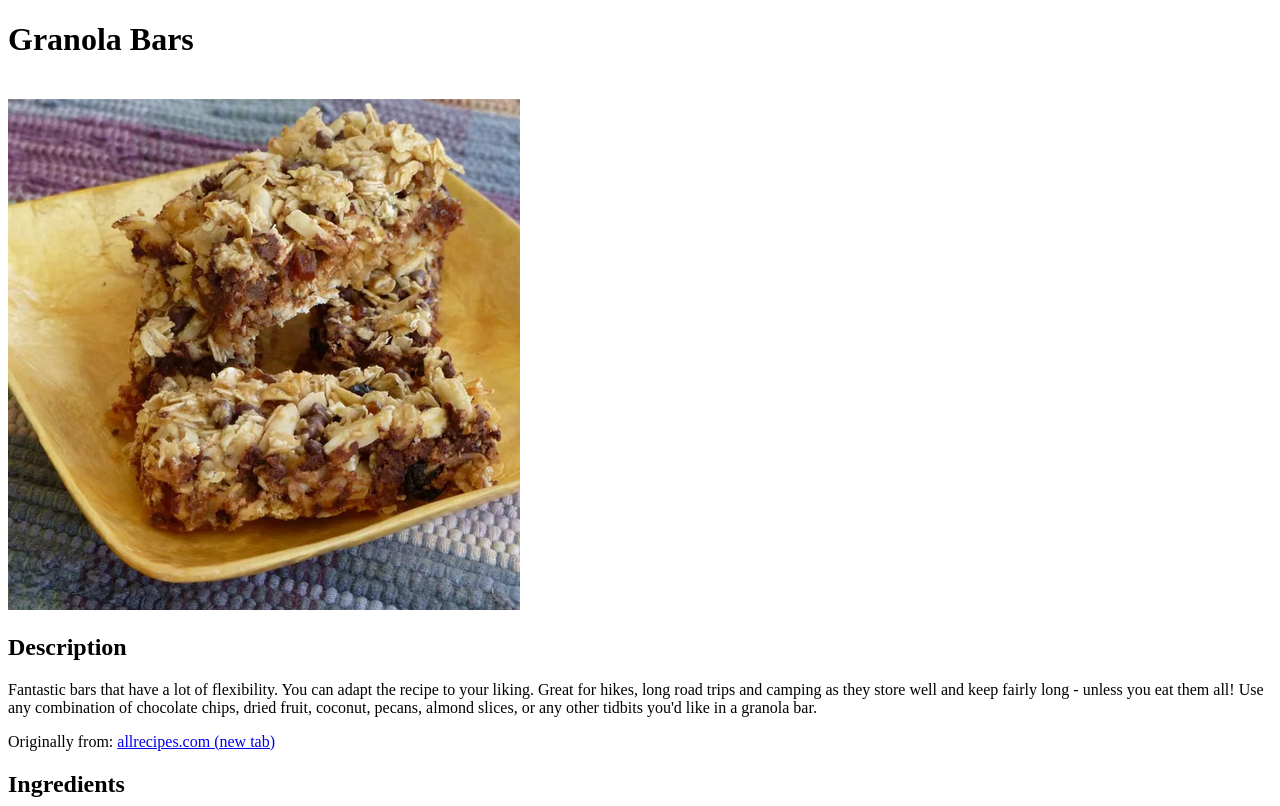
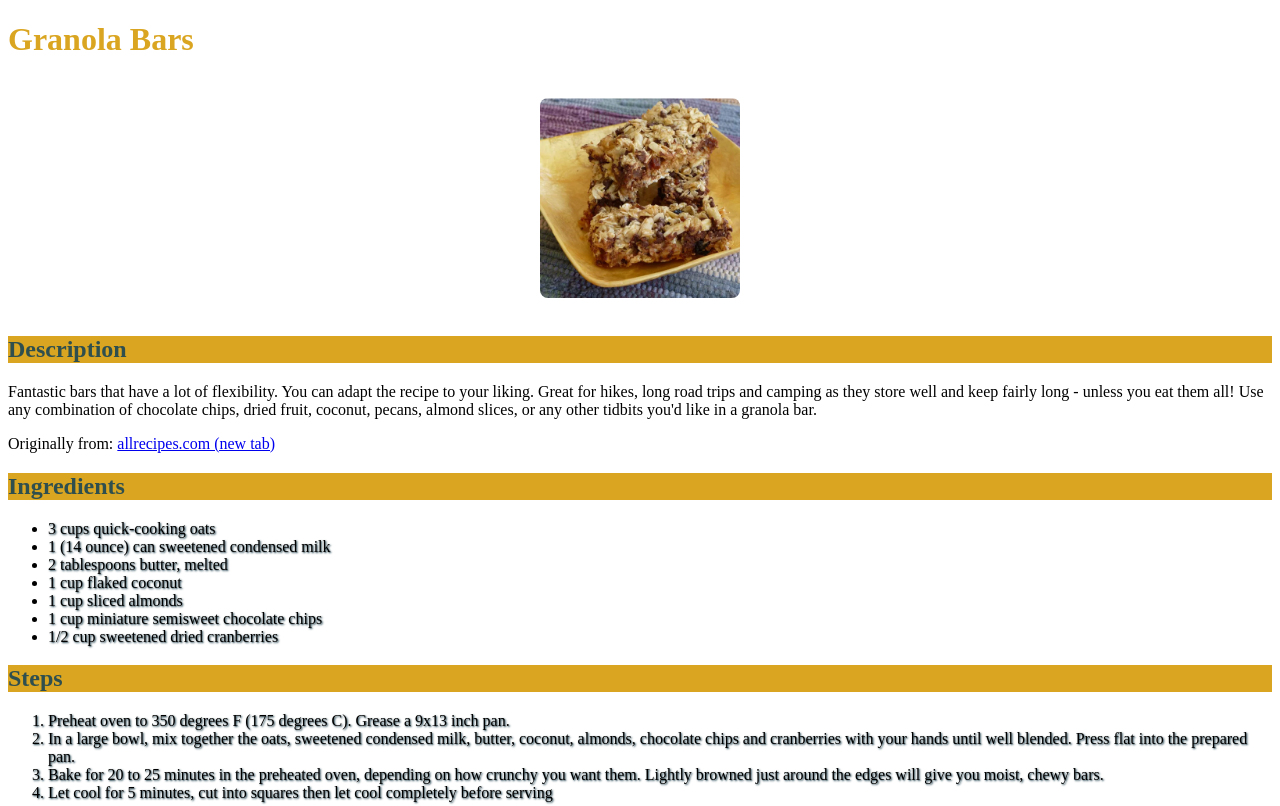
Before and after one commit to AR-C05/odin-recipes, a plain HTML site: page recipes/granola.html in a window 1280 px wide. Shown: the top 806 px of the page. Drawn offline with Linux system fonts and the light colour scheme.

Commit message:
Styling Added style sheet minimal styling; center images, shadow list text, change heading text colours

```diff
--- a/recipes/granola.html
+++ b/recipes/granola.html
@@ -4,6 +4,7 @@
 <head>
     <meta charset="UTF-8">
     <title>Granola Bars</title>
+    <link rel="stylesheet" type="text/css" href="../styles.css">
 </head>
 
 <body>
--- /dev/null
+++ b/styles.css
@@ -0,0 +1,20 @@
+img {
+    display: block;
+    margin-right: auto;
+    margin-left: auto;
+    height: 200px;
+    border-radius: 8px;
+}
+
+h1 {
+    color: goldenrod;
+}
+
+h2 {
+    background-color: goldenrod;
+    color: darkslategrey;
+}
+
+li {
+    text-shadow: 1px 1px 2px rgb(7, 43, 56);
+}
```
Also changed, not shown: index.html (+1 -0 lines), recipes/smoothie.html (+1 -0 lines), recipes/snickers.html (+1 -0 lines).
